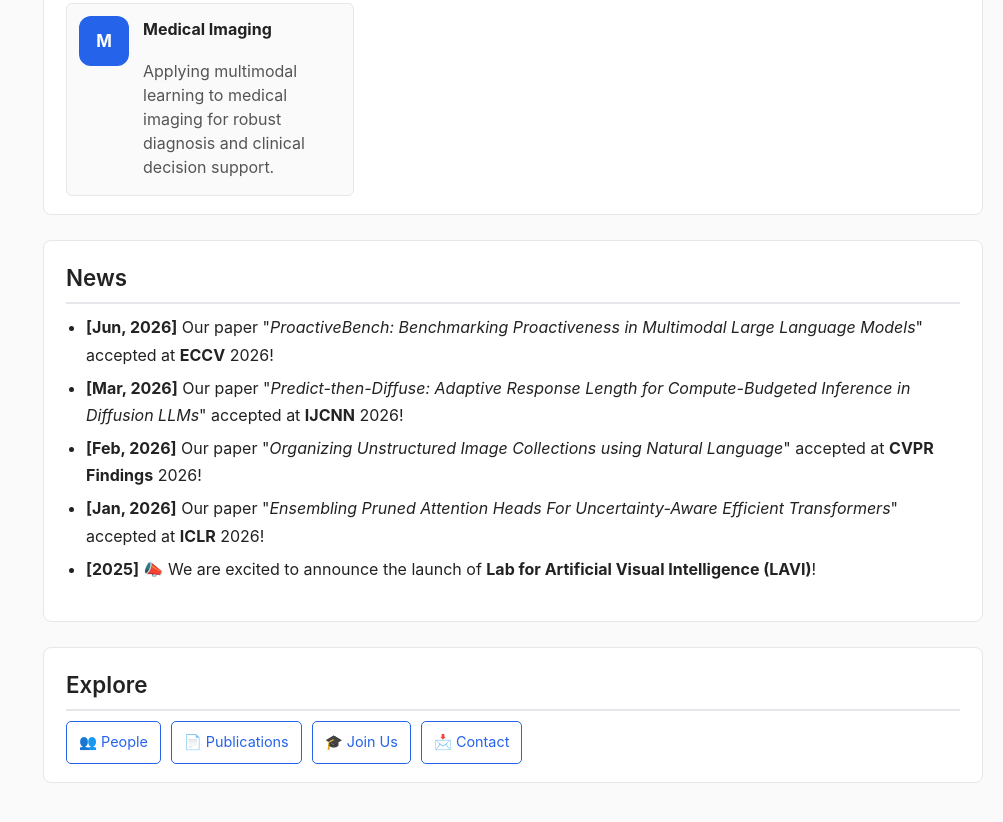
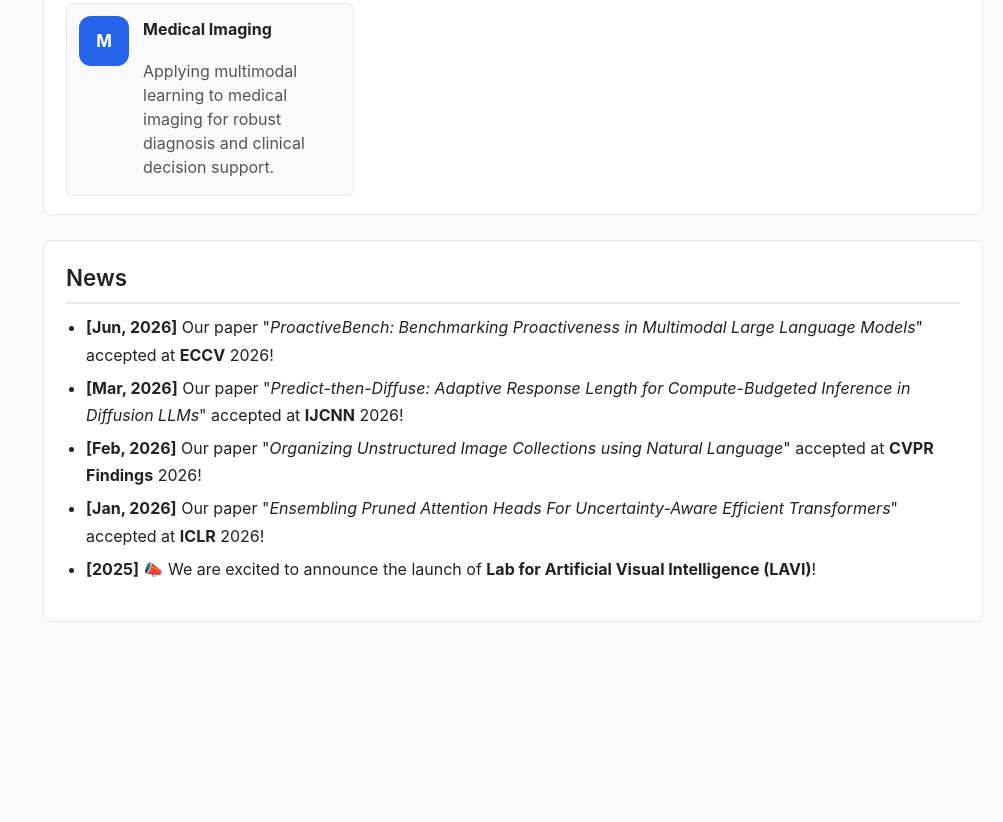
Before and after one commit to lavi-unibg/lavi-unibg.github.io, a plain HTML site: page index.html in a window 1280 px wide. Shown: the part 1311-2133 px from the top of the page, without its empty margins (277-1280 px from the left). After the commit the page ends 1998 px from the top, so only its background shows below. Drawn offline with Linux system fonts and the light colour scheme.

Commit message:
index page altered

```diff
--- a/index.html
+++ b/index.html
@@ -160,19 +160,6 @@
 
     </div>
 
-    <!-- ===== QUICK LINKS ===== -->
-    <div class="section-card">
-      <h2>Explore</h2>
-
-      <div class="quick-links">
-        <a href="people.html" class="link-btn">👥 People</a>
-        <a href="publications.html" class="link-btn">📄 Publications</a>
-        <a href="join.html" class="link-btn">🎓 Join Us</a>
-        <a href="contact.html" class="link-btn">📩 Contact</a>
-      </div>
-
-    </div>
-
   </div>
 </div>
 
```
